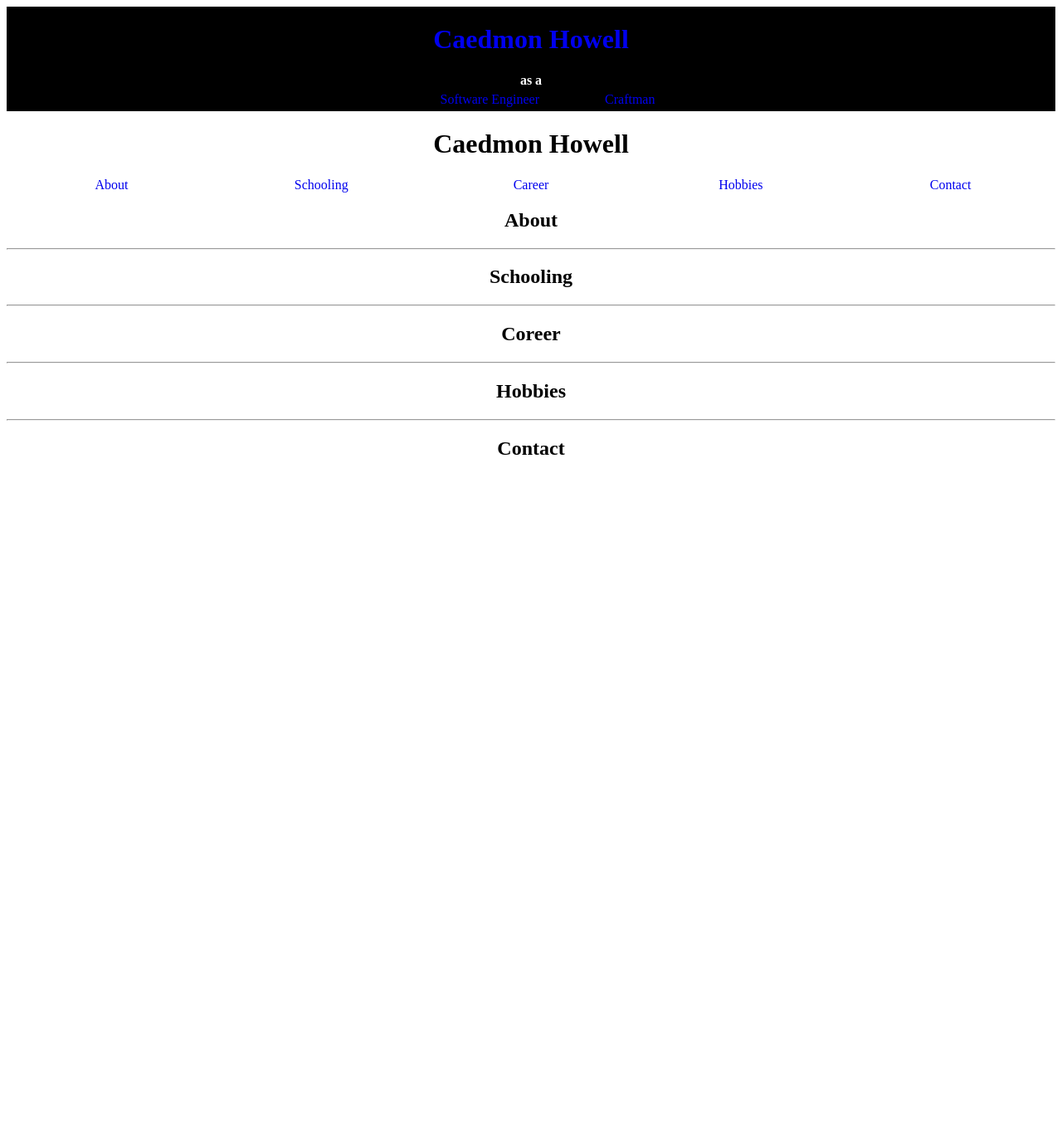
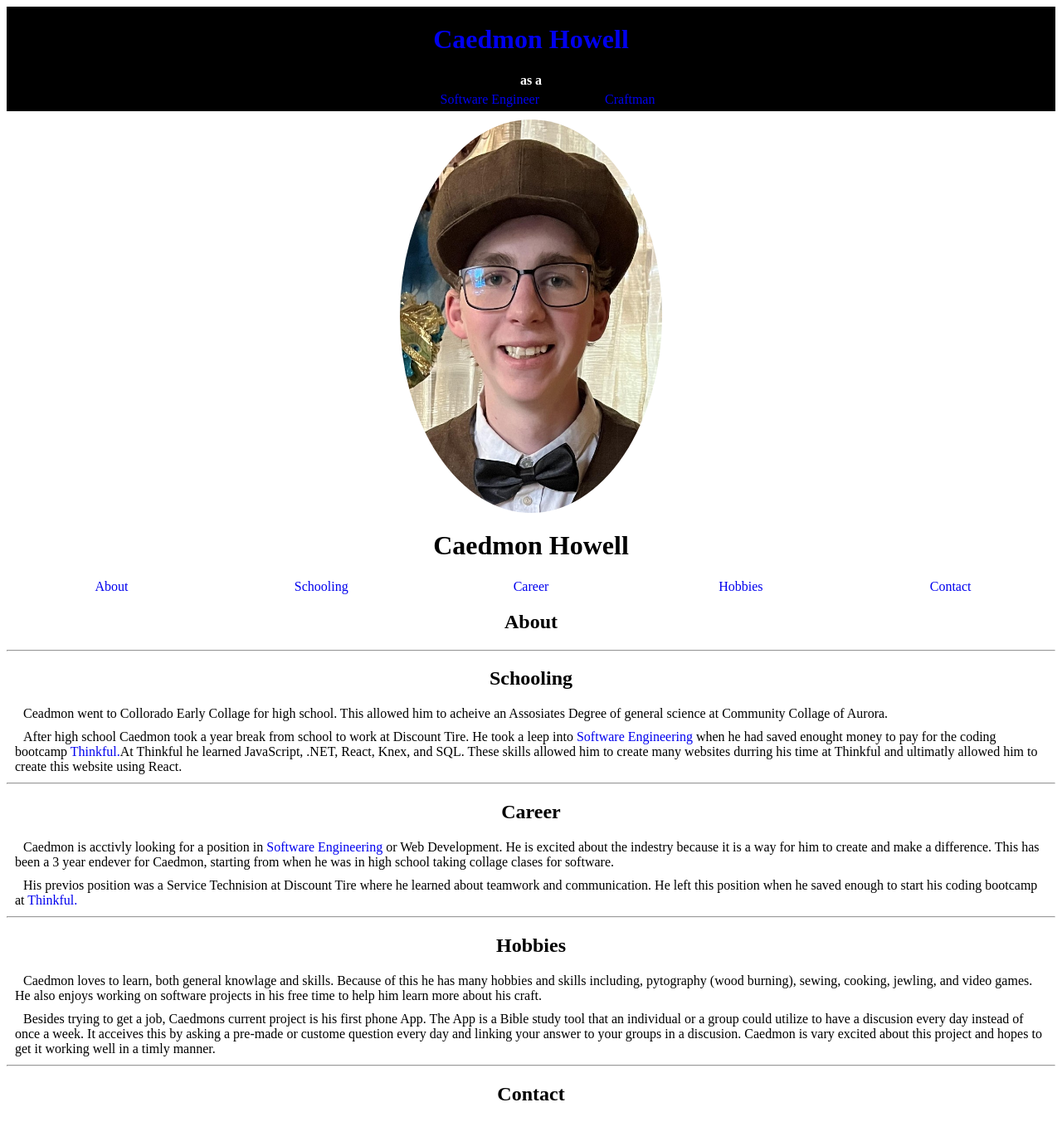
Before and after one commit to CHowell424/personal-website, a React (Create React App) app: page / in a window 1280 px wide. Shown: the whole page at 83% size. Before the commit the page ends 800 px from the top, so only its background shows below. Built offline with nearby package versions, Linux system fonts and the light colour scheme.

Commit message:
worked on home page

```diff
--- a/src/StyleSheets/HomePage.css
+++ b/src/StyleSheets/HomePage.css
@@ -2,6 +2,14 @@
 .center{
     align-self: center;
 }
+
+.center-image{
+    margin-top:10px;
+    display: block;
+    margin-left: auto;
+    margin-right: auto;
+}
+
 
 .center-text{
      text-align: center;
@@ -19,3 +27,11 @@
     display: flex;
     flex-direction: row;
     }
+
+.round{
+    border-radius: 50%;
+}
+
+.small-image{
+    width:25%
+}
--- a/src/pages/HomePage.js
+++ b/src/pages/HomePage.js
@@ -5,9 +5,11 @@ import Schooling from "./HomePageParts/Schooling";
 import Career from "./HomePageParts/Career";
 import Hobbies from "./HomePageParts/Hobbies";
 import Contact from "./HomePageParts/Contact";
+import Caedmon from "./photos/Caedmon-Howell.jpg"
 
 function HomePage(){
     return(<div>
+        <img className="round center-image small-image" src ={Caedmon} alt ="Caedmon Howell"/>
         <h1 className="center-text">Caedmon Howell</h1>
         <div className="row">
             <a className="col" href ="#about">About</a>
--- a/src/pages/HomePageParts/Career.js
+++ b/src/pages/HomePageParts/Career.js
@@ -1,9 +1,20 @@
 import React from "react";
 
 function Coreer(){
+    const thinkful = "https://www.thinkful.com//getstarted/all-topics-outcomes/?sf_campaign_id=7015b0000033JLoAAM&utm_campaign=&utm_medium=g&utm_content=&utm_term=GGL_Brand_Ex_GEO_Core&utm_source=google&keyword=thinkful&matchtype=e&adgroupid=125742843081&campaignid=13051883165&creativeid=520765092401&keywordid=303219710301&gclid=Cj0KCQiAutyfBhCMARIsAMgcRJQShfevDhSZ1QNDapSYAcKCFJ-KlsCHXpBbKrmM2XToKUFpXZdYpJIaApFgEALw_wcB";
+
     return(<div>
-        <h2 className="center-text">Coreer</h2>
+        <h2 className="center-text">Career</h2>
 
+        <p>
+            Caedmon is acctivly looking for a position in <a href ="/software">Software Engineering</a> or Web Development.
+        He is excited about the indestry because it is a way for him to create and make a difference.
+        This has been a 3 year endever for Caedmon, starting from when he was in high school taking collage clases for software.</p>
+
+        <p>
+            His previos position was a Service Technision at Discount Tire where he learned about teamwork and communication.
+        He left this position when he saved enough to start his coding bootcamp at <a target="_blank" rel="noopener noreferrer" href ={thinkful}>Thinkful.</a>
+        </p>
     </div>)
 }
 
--- a/src/pages/HomePageParts/Contact.js
+++ b/src/pages/HomePageParts/Contact.js
@@ -3,7 +3,6 @@ import React from "react";
 function Contact(){
     return(<div>
         <h2 className="center-text">Contact</h2>
-
     </div>)
 }
 
--- a/src/pages/HomePageParts/Hobbies.js
+++ b/src/pages/HomePageParts/Hobbies.js
@@ -3,7 +3,17 @@ import React from "react";
 function Hobbies(){
     return(<div>
         <h2 className="center-text">Hobbies</h2>
-
+        <p>
+            Caedmon loves to learn, both general knowlage and skills.
+            Because of this he has many hobbies and skills including, pytography (wood burning), sewing, cooking, jewling, and video games.
+            He also enjoys working on software projects in his free time to help him learn more about his craft.
+        </p>
+        <p>
+            Besides trying to get a job, Caedmons current project is his first phone App.
+            The App is a Bible study tool that an individual or a group could utilize to have a discusion every day instead of once a week.
+            It acceives this by asking a pre-made or custome question every day and linking your answer to your groups in a discusion.
+            Caedmon is vary excited about this project and hopes to get it working well in a timly manner.
+        </p>
     </div>)
 }
 
--- a/src/pages/HomePageParts/Schooling.js
+++ b/src/pages/HomePageParts/Schooling.js
@@ -1,8 +1,19 @@
 import React from "react";
 
 function Schooling(){
+    const thinkful = "https://www.thinkful.com//getstarted/all-topics-outcomes/?sf_campaign_id=7015b0000033JLoAAM&utm_campaign=&utm_medium=g&utm_content=&utm_term=GGL_Brand_Ex_GEO_Core&utm_source=google&keyword=thinkful&matchtype=e&adgroupid=125742843081&campaignid=13051883165&creativeid=520765092401&keywordid=303219710301&gclid=Cj0KCQiAutyfBhCMARIsAMgcRJQShfevDhSZ1QNDapSYAcKCFJ-KlsCHXpBbKrmM2XToKUFpXZdYpJIaApFgEALw_wcB";
     return(<div>
         <h2 className="center-text">Schooling</h2>
+        <p>
+                Ceadmon went to Collorado Early Collage for high school.
+            This allowed him to acheive an Assosiates Degree of general science at Community Collage of Aurora.
+        </p>
+        <p>
+            After high school Caedmon took a year break from school to work at Discount Tire.
+        He took a leep into <a href ="/software">Software Engineering</a> when he had saved enought money to pay for the coding bootcamp <a target="_blank" rel="noopener noreferrer" href ={thinkful}>Thinkful.</a>
+         At Thinkful he learned JavaScript, .NET, React, Knex, and SQL.
+         These skills allowed him to create many websites durring his time at Thinkful and ultimatly allowed him to create this website using React.
+        </p>
 
     </div>)
 }
```
